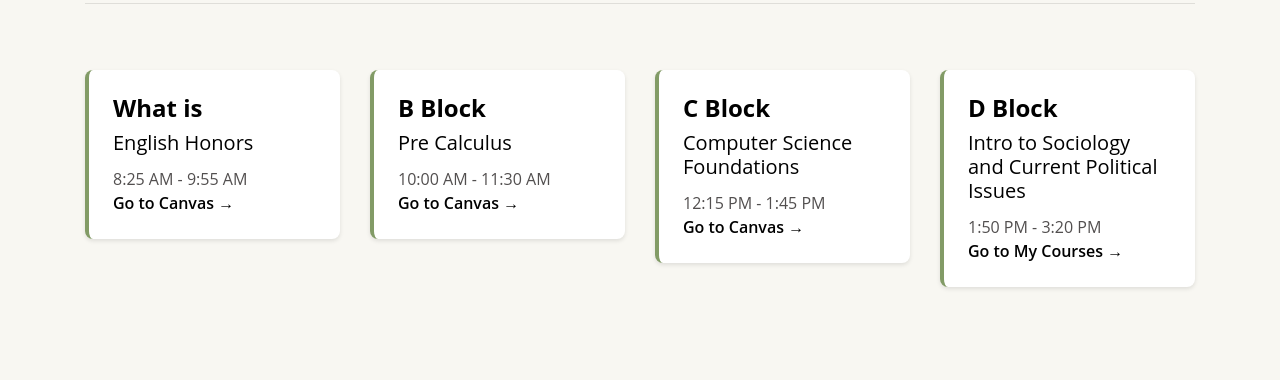
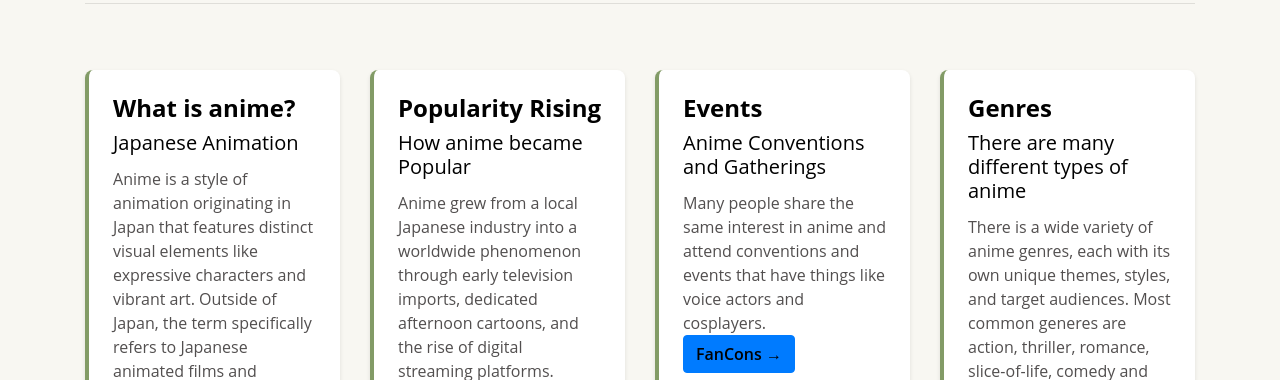
Before and after one commit to cheyennegaller-cmyk/Capstoneprj, a website: page index.html in a window 1280 px wide. Shown: the part 571-951 px from the top of the page. Drawn offline with nearby package versions, Linux system fonts and the light colour scheme.

```diff
--- a/index.html
+++ b/index.html
@@ -138,35 +138,35 @@
   <div class="container d-none d-lg-block">
     <div class="row row-content">
       <div class="col-12 col-md-6 col-lg-3">
-        <div class="class-card">
-          <h4>What is </h4>
-          <h5>English Honors</h5>
-          <p>8:25 AM - 9:55 AM</p>
-          <a href="https://jajags.instructure.com/courses/3794" target="_blank">Go to Canvas →</a>
+     <div class="class-card">
+          <h4>What is anime?</h4>
+          <h5>Japanese Animation</h5>
+          <p>Anime is a style of animation originating in Japan that features distinct visual elements like expressive characters and vibrant art. Outside of Japan, the term specifically refers to Japanese animated films and television series, which cover a wide range of genres for both children and adults.</p>
+          <a href="https://en.wikipedia.org/wiki/Anime" class="btn btn-primary" target="_blank">Wikipedia &rarr;</a>
+        </div>
+      </div>
+      <div class="col-12 col-md-6 col-lg-3">
+       <div class="class-card">
+        <h4>Popularity Rising</h4>
+          <h5>How anime became Popular</h5>
+          <p>Anime grew from a local Japanese industry into a worldwide phenomenon through early television imports, dedicated afternoon cartoons, and the rise of digital streaming platforms.</p>
+          <a href="https://retrospectjournal.com/2025/02/03/the-anime-phenomenon/" target="_blank" class="btn btn-primary">Retrospect Journal &rarr;</a>
         </div>
       </div>
       <div class="col-12 col-md-6 col-lg-3">
         <div class="class-card">
-          <h4>B Block</h4>
-          <h5>Pre Calculus</h5>
-          <p>10:00 AM - 11:30 AM</p>
-          <a href="https://jajags.instructure.com/courses/3438" target="_blank">Go to Canvas →</a>
+          <h4>Events</h4>
+          <h5>Anime Conventions and Gatherings</h5>
+          <p>Many people share the same interest in anime and attend conventions and events that have things like voice actors and cosplayers.</p>
+          <a href="https://fancons.com/events/schedule.php?type=anime&loc=us" class="btn btn-primary" target="_blank">FanCons &rarr;</a>
         </div>
       </div>
       <div class="col-12 col-md-6 col-lg-3">
         <div class="class-card">
-          <h4>C Block</h4>
-          <h5>Computer Science Foundations</h5>
-          <p>12:15 PM - 1:45 PM</p>
-          <a href="https://jajags.instructure.com/courses/3763" target="_blank">Go to Canvas →</a>
-        </div>
-      </div>
-      <div class="col-12 col-md-6 col-lg-3">
-        <div class="class-card">
-          <h4>D Block</h4>
-          <h5>Intro to Sociology and Current Political Issues</h5>
-          <p>1:50 PM - 3:20 PM</p>
-          <a href="https://mycourses.cccs.edu/d2l/home/613815" target="_blank">Go to My Courses →</a>
+          <h4>Genres</h4>
+          <h5>There are many different types of anime</h5>
+          <p>There is a wide variety of anime genres, each with its own unique themes, styles, and target audiences. Most common generes are action, thriller, romance, slice-of-life, comedy and isekai (portals to new worlds).</p>
+          <a href="https://blog.displate.com/essential-anime-genres/" class="btn btn-primary" target="_blank">Displate Magazine &rarr;</a>
         </div>
       </div>
     </div>
```
Also changed, not shown: Romance.html (+1 -1 lines), action.html (+1 -2 lines).
